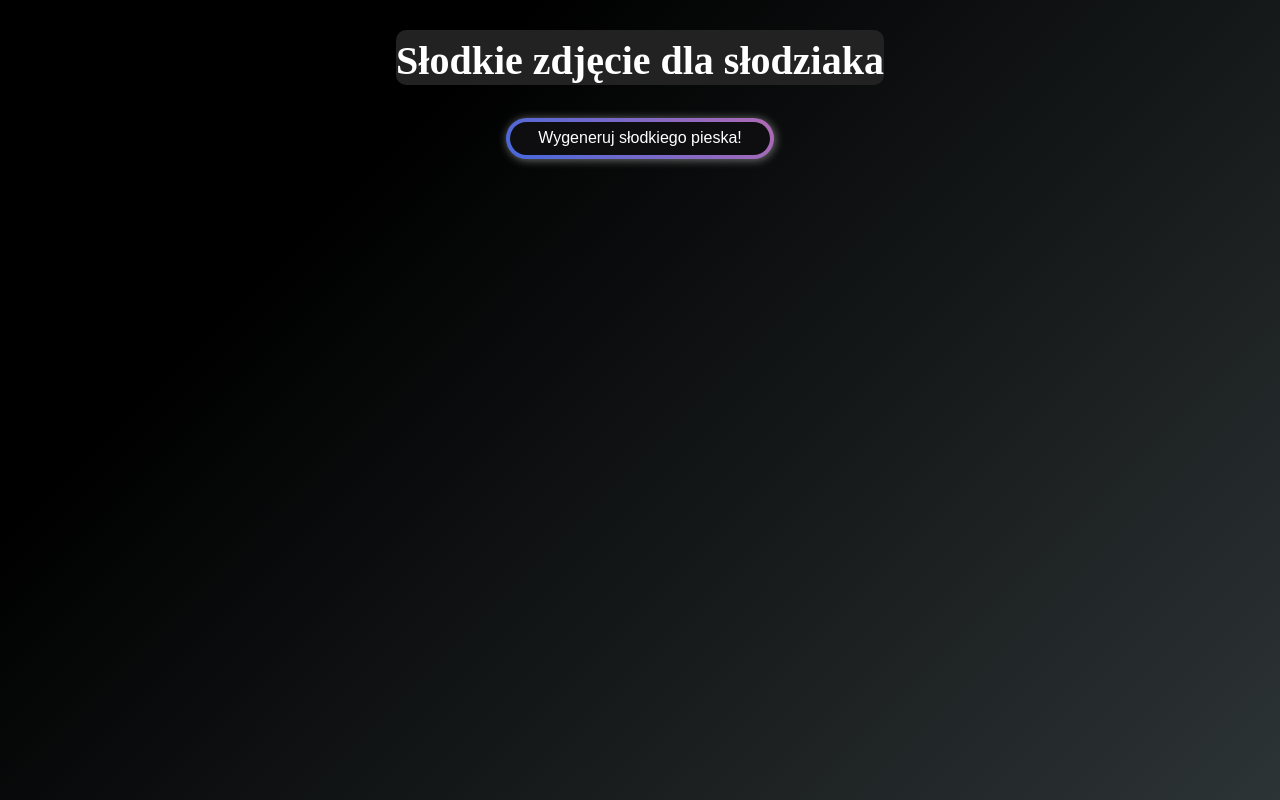
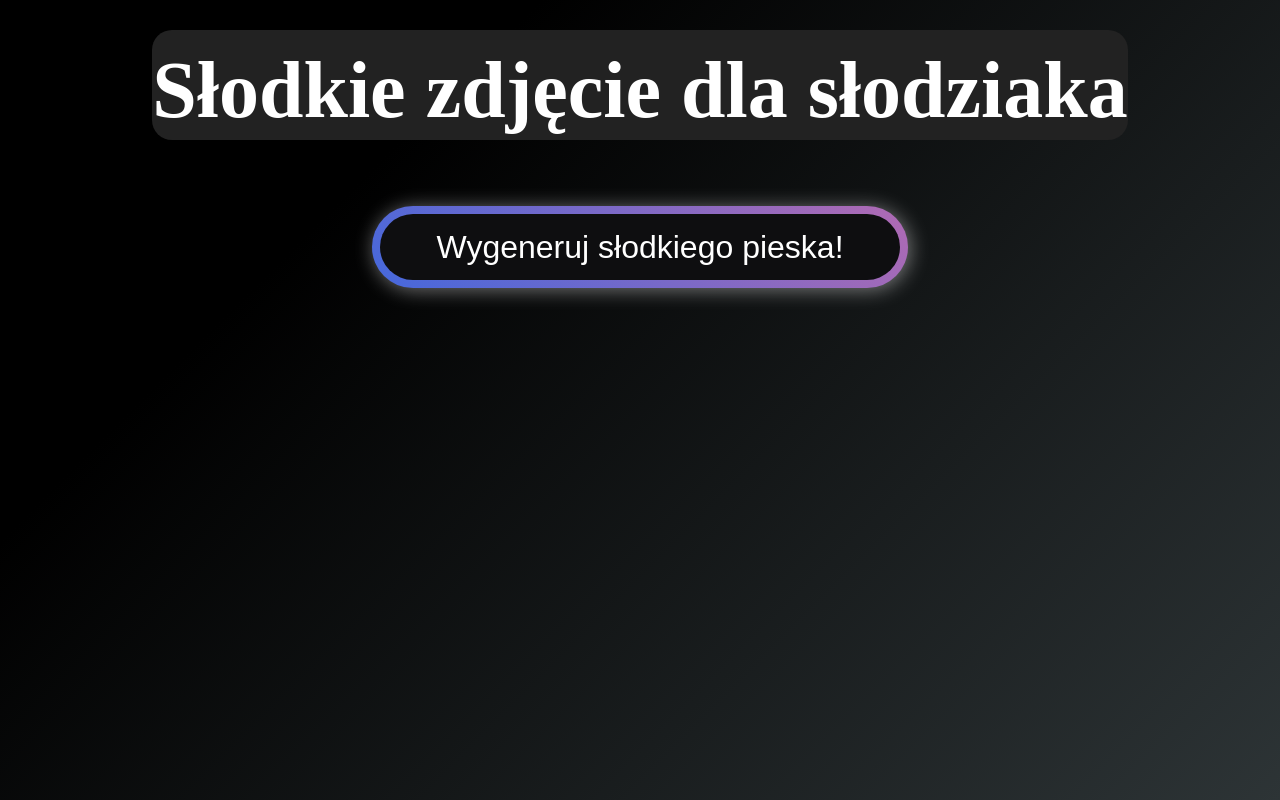
Before and after one commit to yagvy/kamilciaslodziak, a plain HTML site: page index.html in a window 1280 px wide. Drawn offline with Linux system fonts and the light colour scheme.

Commit message:
Update mystyle.css

```diff
--- a/mystyle.css
+++ b/mystyle.css
@@ -2,13 +2,13 @@ button {
     border: 5em;
     cursor: pointer;
     outline: none;
-    font-size: 16px;
+    font-size: 32px;
     -webkit-transform: translate(0);
     transform: translate(0);
     background-image: linear-gradient(45deg, #4568dc, #b06ab3);
     padding: 0.7em 2em;
-    border-radius: 65px;
-    box-shadow: 1px 1px 10px rgba(255, 255, 255, 0.438);
+    border-radius: 130px;
+    box-shadow: 2px 2px 20px rgba(255, 255, 255, 0.438);
     -webkit-transition: box-shadow 0.25s;
     transition: box-shadow 0.25s;
     color: white;
@@ -23,9 +23,9 @@ button {
 
   button:after {
     content: "";
-    border-radius: 18px;
+    border-radius: 36px;
     position: absolute;
-    margin: 4px;
+    margin: 8px;
     top: 0;
     left: 0;
     bottom: 0;
@@ -36,7 +36,7 @@ button {
 
   button:hover {
     background-image: linear-gradient(-45deg, #4568dc, #b06ab3);
-    box-shadow: 0 12px 24px rgba(128, 128, 128, 0.1);
+    box-shadow: 0 24px 48px rgba(128, 128, 128, 0.1);
   }
 
   .bn30:hover .text {
@@ -54,12 +54,12 @@ button {
 
   h2 {
     background: #222;
-    height: 50px;
-    min-width: 150px;
+    height: 100px;
+    min-width: 300px;
     border: none;
-    border-radius: 10px;
+    border-radius: 20px;
     color: #eee;
-    font-size: 40px;
+    font-size: 80px;
     font-family: 'Montserrat';
     position: relative;
     transition: 1s;
@@ -68,12 +68,12 @@ button {
     align-items: center;
     justify-content: center;
     cursor: pointer;
-    padding-top: 5px;
+    padding-top: 10px;
   }
 
   h2 #circle {
-    width: 5px;
-    height: 5px;
+    width: 10px;
+    height: 10px;
     background: transparent;
     border-radius: 50%;
     position: absolute;
@@ -97,8 +97,8 @@ button {
   }
 
   h2:hover #circle {
-    height: 50px;
-    width: 150px;
+    height: 100px;
+    width: 300px;
     left: 0;
     border-radius: 0;
     border-bottom: 2px solid #eee;
```
